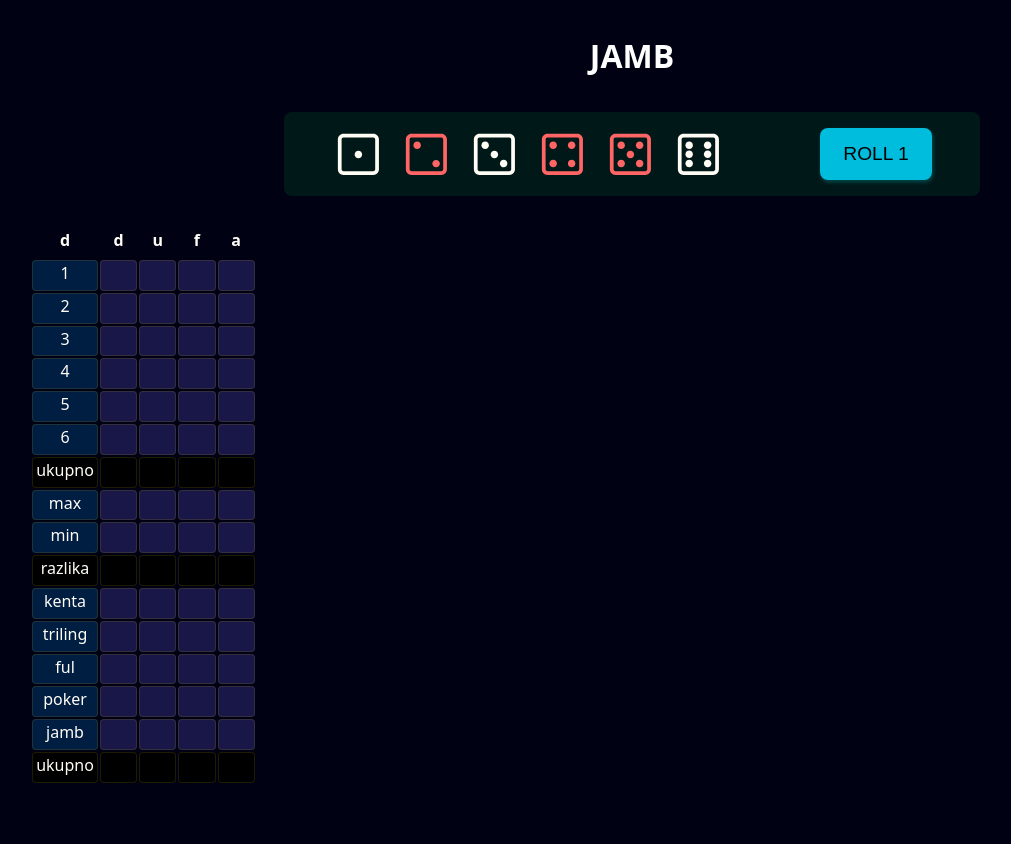
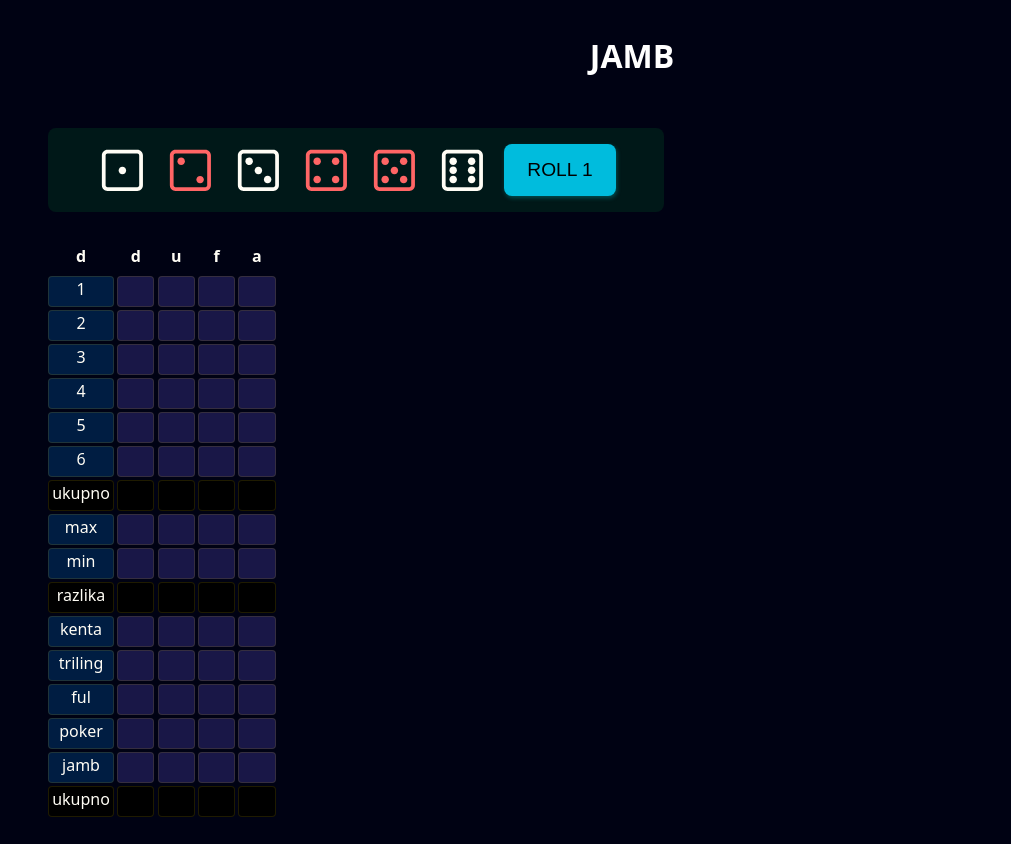
Before and after one commit to BSlaven/JAMB-YAHTZEE, a React (Vite) app: page /game/1 in a window 1280 px wide. Shown: the whole page, without its empty margins (8-1019 px from the left). Before the commit the page ends 817 px from the top, so only its background shows below. Built offline with nearby package versions, Linux system fonts and the light colour scheme.

Commit message:
align parts of the game inside the Game component

```diff
--- a/src/components/Column/Column.module.css
+++ b/src/components/Column/Column.module.css
@@ -7,7 +7,7 @@
   background-color: rgba(57, 51, 139, 0.438);
   width: 2.2rem;
   height: 1.8rem;
-  margin-bottom: 2px;
+  margin-bottom: 0.2rem;
   border-radius: 4px;
   border: 1px solid transparent;
   border-color: rgba(255, 217, 0, 0.123);
--- a/src/components/Dice/Dice.module.css
+++ b/src/components/Dice/Dice.module.css
@@ -5,8 +5,8 @@
   gap: 1rem;
   padding: 1rem 3rem;
   border-radius: 0.5rem;
-  max-width: 600px;
-  margin: 0 auto
+  /* max-width: 600px;
+  margin: 0 auto   */
 }
 
 .singleDiceContainer {
--- a/src/components/Fields/Fields.module.css
+++ b/src/components/Fields/Fields.module.css
@@ -1,7 +1,7 @@
 .fieldsContainer {
   display: flex;
-  gap: 2px;
+  gap: 0.2rem;
   text-align: center;
-  margin: 2rem auto;
-  max-width: 75rem;;
+  /* margin: 2rem auto;
+  max-width: 75rem;; */
 }
--- a/src/components/Game/Game.jsx
+++ b/src/components/Game/Game.jsx
@@ -1,9 +1,11 @@
+import classes from './Game.module.css';
+
 import Dice from '../Dice/Dice';
 import Fields from '../Fields/Fields';
 
 const Game = () => {
   return (
-    <div>
+    <div className={classes.gameContainer}>
       <Dice />
       <Fields />
     </div>
--- /dev/null
+++ b/src/components/Game/Game.module.css
@@ -0,0 +1,7 @@
+.gameContainer {
+  display: flex;
+  flex-direction: column;
+  align-items: flex-start;
+  gap: 2rem;
+  padding: 1rem 3rem
+}
```
